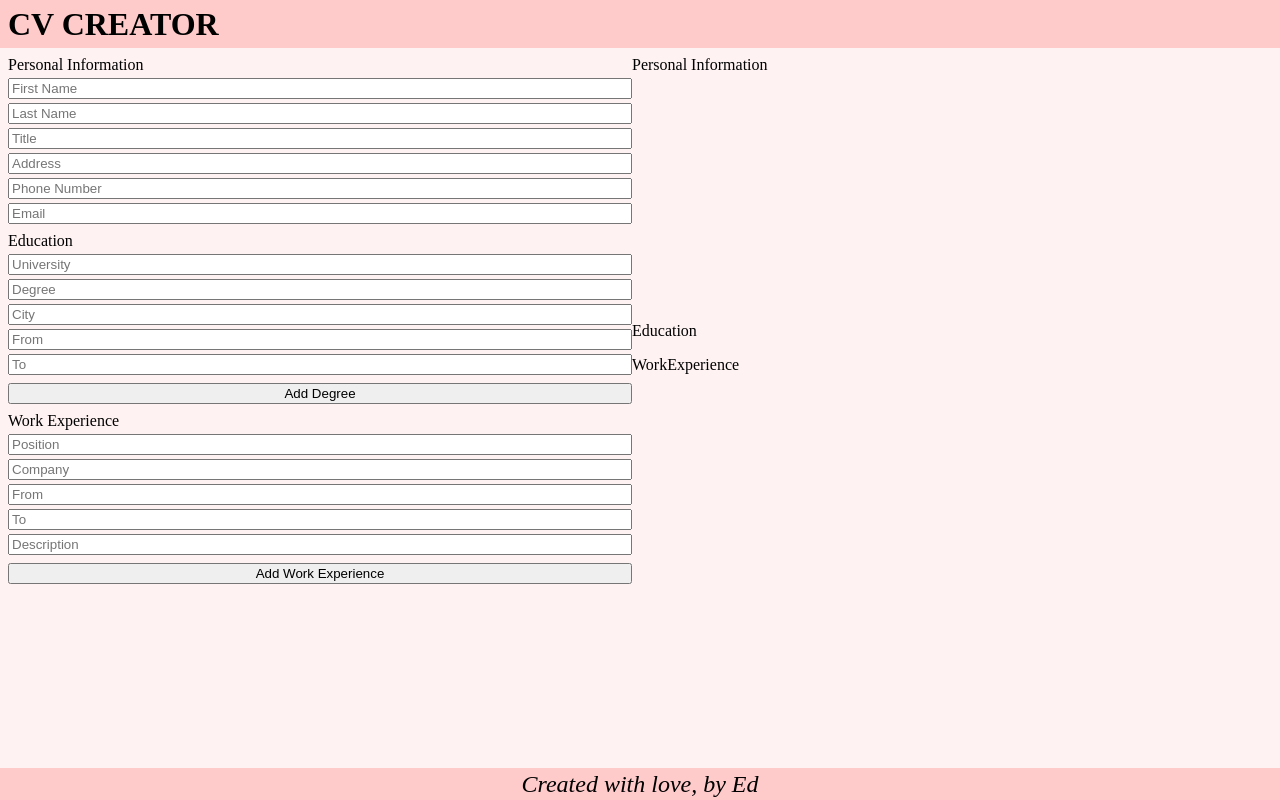
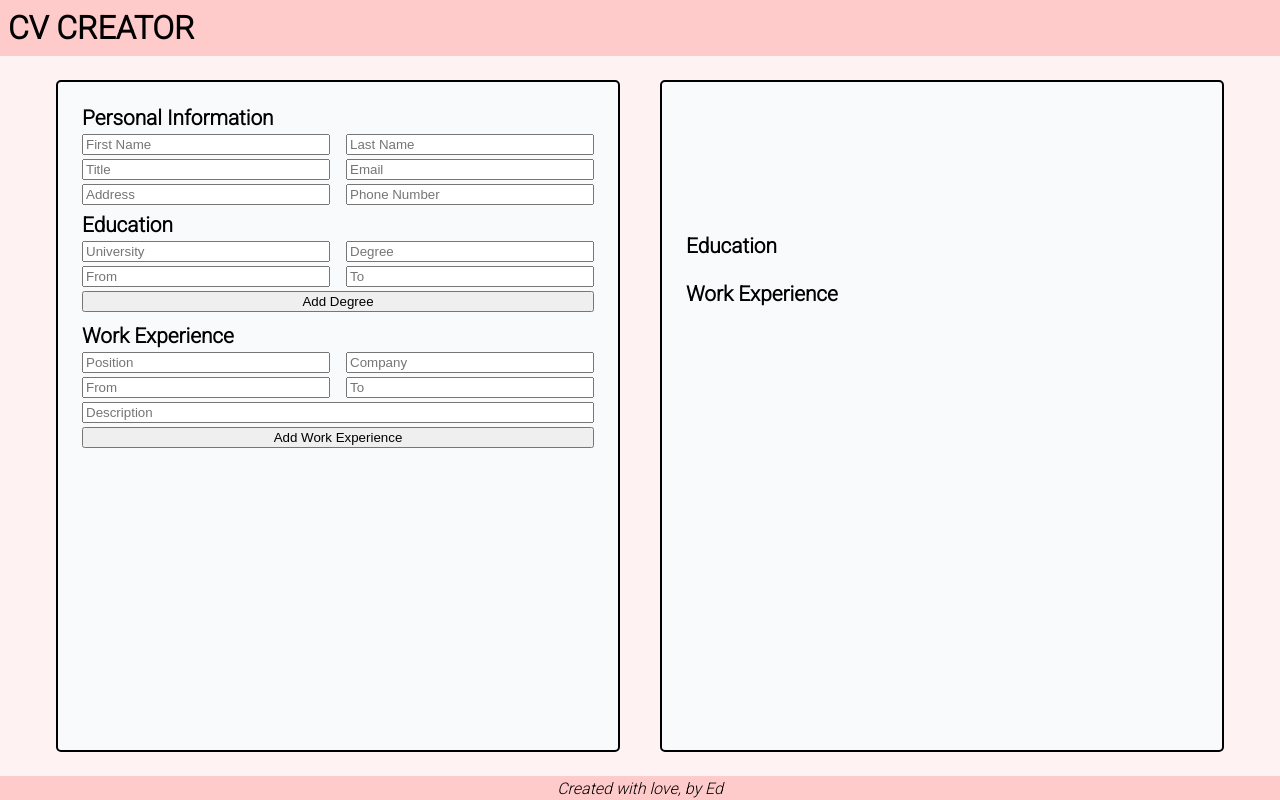
Before and after one commit to edouardblais/cv-project, a React (Create React App) app: page / in a window 1280 px wide. Built offline with nearby package versions, Linux system fonts and the light colour scheme.

Commit message:
pursued styling

```diff
--- a/public/index.html
+++ b/public/index.html
@@ -3,6 +3,9 @@
   <head>
     <meta charset="utf-8" />
     <link rel="icon" href="%PUBLIC_URL%/favicon.ico" />
+    <link rel="preconnect" href="https://fonts.googleapis.com">
+    <link rel="preconnect" href="https://fonts.gstatic.com" crossorigin>
+    <link href="https://fonts.googleapis.com/css2?family=Roboto:wght@300&display=swap" rel="stylesheet">
     <meta name="viewport" content="width=device-width, initial-scale=1" />
     <meta name="theme-color" content="#000000" />
     <meta
--- a/src/components/CVform/Education.js
+++ b/src/components/CVform/Education.js
@@ -15,19 +15,22 @@ class Education extends Component {
             <div style={styles.formsection}>
                 <SectionTitle name='Education'></SectionTitle>
                     <form  style={styles.formsection}>
-                        <InputWrapper placeholder='University' type='text' name='university' value={this.props.data.university} onChange={(e) => this.props.inputEducationChange(e)}/>
-                        <InputWrapper placeholder='Degree' type='text' name='degree' value={this.props.data.degree} onChange={(e) => this.props.inputEducationChange(e)}/>
-                        <InputWrapper placeholder='City' type='text' name='city' value={this.props.data.city} onChange={(e) => this.props.inputEducationChange(e)}/>
-                        <InputWrapper placeholder='From' type='text' name='educationfrom' value={this.props.data.educationfrom} onChange={(e) => this.props.inputEducationChange(e)}/>
-                        <InputWrapper placeholder='To' type='text' name='educationto' value={this.props.data.educationto} onChange={(e) => this.props.inputEducationChange(e)}/>
+                        <div style={styles.formsubsection}>
+                            <InputWrapper placeholder='University' type='text' name='university' value={this.props.data.university} onChange={(e) => this.props.inputEducationChange(e)}/>
+                            <InputWrapper placeholder='Degree' type='text' name='degree' value={this.props.data.degree} onChange={(e) => this.props.inputEducationChange(e)}/>
+                        </div>
+                        <div style={styles.formsubsection}>
+                            <InputWrapper placeholder='From' type='text' name='educationfrom' value={this.props.data.educationfrom} onChange={(e) => this.props.inputEducationChange(e)}/>
+                            <InputWrapper placeholder='To' type='text' name='educationto' value={this.props.data.educationto} onChange={(e) => this.props.inputEducationChange(e)}/>
+                        </div>
                     </form>
+                    <Button name='Add Degree' onClick={this.props.addDegree}></Button>
                     <div>
                         { this.props.data.education.map((element) => {
                             return (
                                         <div key={element.educationid}  style={styles.formsection}>
                                             <div>{element.university}</div>
                                             <div>{element.degree}</div>
-                                            <div>{element.city}</div>
                                             <div>{element.educationfrom}</div>
                                             <div>{element.educationto}</div>
                                             <button id={element.educationid} onClick={(e) => this.props.deleteDegree(e)}>Delete</button>
@@ -35,7 +38,6 @@ class Education extends Component {
                             )
                         })}
                     </div>
-                <Button name='Add Degree' onClick={this.props.addDegree}></Button>
             </div>
 
         )
--- a/src/components/CVform/PersonalInfo.js
+++ b/src/components/CVform/PersonalInfo.js
@@ -13,12 +13,18 @@ class PersonalInfo extends Component {
             <div style={styles.formsection}>
                 <SectionTitle name='Personal Information'></SectionTitle>
                     <form  style={styles.formsection}>
-                        <InputWrapper placeholder='First Name' type='text' name='firstname' defaultValue='' onChange={(e) => this.props.inputPersonalChange(e)}/>
-                        <InputWrapper placeholder='Last Name' type='text' name='lastname' defaultValue='' onChange={(e) => this.props.inputPersonalChange(e)}/>
-                        <InputWrapper placeholder='Title' type='text' name='title' defaultValue='' onChange={(e) => this.props.inputPersonalChange(e)}/>
-                        <InputWrapper placeholder='Address' type='text' name='address' defaultValue='' onChange={(e) => this.props.inputPersonalChange(e)}/>
-                        <InputWrapper placeholder='Phone Number' type='text' name='phonenumber' defaultValue='' onChange={(e) => this.props.inputPersonalChange(e)}/>
-                        <InputWrapper placeholder='Email' type='email' name='email' defaultValue='' onChange={(e) => this.props.inputPersonalChange(e)}/>
+                        <div style={styles.formsubsection}>
+                            <InputWrapper placeholder='First Name' type='text' name='firstname' defaultValue='' onChange={(e) => this.props.inputPersonalChange(e)}/>
+                            <InputWrapper placeholder='Last Name' type='text' name='lastname' defaultValue='' onChange={(e) => this.props.inputPersonalChange(e)}/>
+                        </div>
+                        <div style={styles.formsubsection}>
+                            <InputWrapper placeholder='Title' type='text' name='title' defaultValue='' onChange={(e) => this.props.inputPersonalChange(e)}/>
+                            <InputWrapper placeholder='Email' type='email' name='email' defaultValue='' onChange={(e) => this.props.inputPersonalChange(e)}/>
+                        </div>
+                        <div style={styles.formsubsection}>
+                            <InputWrapper placeholder='Address' type='text' name='address' defaultValue='' onChange={(e) => this.props.inputPersonalChange(e)}/>
+                            <InputWrapper placeholder='Phone Number' type='text' name='phonenumber' defaultValue='' onChange={(e) => this.props.inputPersonalChange(e)}/>
+                        </div>
                     </form>
             </div>
 
--- a/src/components/CVform/WorkExperience.js
+++ b/src/components/CVform/WorkExperience.js
@@ -14,12 +14,19 @@ class WorkExperience extends Component {
             <div style={styles.formsection}>
                 <SectionTitle name='Work Experience'></SectionTitle>
                     <form  style={styles.formsection}>
+                        <div style={styles.formsubsection}>
                             <InputWrapper placeholder='Position' type='text' name='position' value={this.props.data.position} onChange={(e) => this.props.inputWorkChange(e)}/>
                             <InputWrapper placeholder='Company' type='text' name='company' value={this.props.data.company} onChange={(e) => this.props.inputWorkChange(e)}/>
+                        </div>
+                        <div style={styles.formsubsection}>
                             <InputWrapper placeholder='From' type='text' name='workfrom' value={this.props.data.workfrom} onChange={(e) => this.props.inputWorkChange(e)}/>
                             <InputWrapper placeholder='To' type='text' name='workto' value={this.props.data.workto} onChange={(e) => this.props.inputWorkChange(e)}/>
+                        </div>
+                        <div style={styles.formsubsection}>
                             <InputWrapper placeholder='Description' type='text' name='description' value={this.props.data.description} onChange={(e) => this.props.inputWorkChange(e)}/>
+                        </div>
                     </form>
+                <Button name='Add Work Experience' onClick={this.props.addWorkExperience}></Button>
                 <div>
                         { this.props.data.workexperience.map((element) => {
                             return (
@@ -34,7 +41,6 @@ class WorkExperience extends Component {
                             )
                         })}
                 </div>
-                <Button name='Add Work Experience' onClick={this.props.addWorkExperience}></Button>
             </div>
 
         )
--- a/src/components/CVpreview/PreviewEducation.js
+++ b/src/components/CVpreview/PreviewEducation.js
@@ -9,17 +9,15 @@ class PreviewEducation extends Component {
 
     render() {
         return (
-            <div style={styles.cvform}>
+            <div style={styles.formsection}>
                 <SectionTitle name='Education'/>
                 <div>
                         { this.props.data.education.map((element) => {
                             return (
-                                        <div key={element.educationid} style={styles.cvform}>
-                                            <div>{element.university}</div>
-                                            <div>{element.degree}</div>
-                                            <div>{element.city}</div>
-                                            <div>{element.educationfrom}</div>
-                                            <div>{element.educationto}</div>
+                                        <div key={element.educationid} style={styles.previeweducationandwork}>
+                                            <div style={styles.previewsubtitle}>{element.university}</div>
+                                            <div style={styles.previewsubsubtitle}>{element.degree}</div>
+                                            <div style={styles.previewsubtitle}>{element.educationfrom} - {element.educationto}</div>
                                         </div>
                             )
                         })}
--- a/src/components/CVpreview/PreviewPersonalInfo.js
+++ b/src/components/CVpreview/PreviewPersonalInfo.js
@@ -1,5 +1,4 @@
 import React, { Component } from 'react'
-import SectionTitle from '../Tools/SectionTitle'
 import {styles} from '../../styles/style'
 
 class PreviewPersonalInfo extends Component {
@@ -9,18 +8,13 @@ class PreviewPersonalInfo extends Component {
 
     render() {
         return (
-            <div style={styles.cvform}>
-                <SectionTitle name='Personal Information'/>
-                <div style={styles.cvform}>
-                    <p>{this.props.data.firstname}</p>
-                    <p>{this.props.data.lastname}</p>
-                    <p>{this.props.data.title}</p>
-                    <p>{this.props.data.address}</p>
-                    <p>{this.props.data.phonenumber}</p>
-                    <p>{this.props.data.email}</p>
+                <div style={styles.previewpersonalinfo}>
+                    <div style={styles.previewname}>{this.props.data.firstname} {this.props.data.lastname}</div>
+                    <div style={styles.previewtitle}>{this.props.data.title}</div>
+                    <div>{this.props.data.address}</div>
+                    <div>{this.props.data.phonenumber}</div>
+                    <div>{this.props.data.email}</div>
                 </div>
-            </div>
-
         )
     }
 }
--- a/src/components/CVpreview/PreviewWorkExperience.js
+++ b/src/components/CVpreview/PreviewWorkExperience.js
@@ -9,16 +9,23 @@ class PreviewWorkExperience extends Component {
 
     render() {
         return (
-            <div style={styles.cvform}>
-                <SectionTitle name='WorkExperience'/>
+            <div style={styles.formsection}>
+                <SectionTitle name='Work Experience'/>
                 <div>
                         { this.props.data.workexperience.map((element) => {
                             return (
-                                        <div key={element.workid} style={styles.cvform}>
-                                            <div>{element.position}</div>
-                                            <div>{element.company}</div>
-                                            <div>{element.workfrom}</div>
-                                            <div>{element.workto}</div>
+                                        <div key={element.workid} style={styles.previeweducationandwork}>
+                                            <div style={styles.previewsubsection}>
+                                                <div>
+                                                    <div style={styles.previewsubtitle}>{element.workfrom} - {element.workto}</div>
+                                                </div>
+                                                <div>
+                                                    <div style={styles.previewsubtitle}>{element.position}</div>
+                                                    <div style={styles.previewsubsubtitle}>{element.company}</div>
+                                                </div>
+                                                <div></div>
+                                                <div></div>
+                                            </div>
                                             <div>{element.description}</div>
                                         </div>
                             )
--- a/src/components/Main.js
+++ b/src/components/Main.js
@@ -27,7 +27,6 @@ class Main extends Component {
 
             university:'',
             degree:'',
-            city:'',
             educationfrom:'',
             educationto:'',
             educationid:uniqid(),
@@ -99,7 +98,6 @@ class Main extends Component {
             degree: this.state.degree,
             educationfrom: this.state.educationfrom,
             educationto: this.state.educationto,
-            city: this.state.city,
             educationid: this.state.educationid,
         }
         this.setState({
@@ -108,7 +106,6 @@ class Main extends Component {
         this.setState({
             university:'',
             degree:'',
-            city:'',
             educationfrom:'',
             educationto:'',
             educationid:uniqid(),
--- a/src/components/Tools/InputWrapper.js
+++ b/src/components/Tools/InputWrapper.js
@@ -1,4 +1,5 @@
 import React, { Component } from 'react'
+import {styles} from '../../styles/style'
 
 class InputWrapper extends Component {
     constructor(props) {
@@ -7,7 +8,7 @@ class InputWrapper extends Component {
 
     render() {
         return (
-            <input name={this.props.name} type={this.props.type} placeholder={this.props.placeholder} value={this.props.value} onChange={(e) => this.props.onChange(e)}/>
+            <input style={styles.forminput} name={this.props.name} type={this.props.type} placeholder={this.props.placeholder} value={this.props.value} onChange={(e) => this.props.onChange(e)}/>
         )
     }
 }
--- a/src/components/Tools/SectionTitle.js
+++ b/src/components/Tools/SectionTitle.js
@@ -1,4 +1,5 @@
 import React, { Component } from 'react'
+import {styles} from '../../styles/style'
 
 class SectionTitle extends Component {
     constructor(props) {
@@ -7,7 +8,7 @@ class SectionTitle extends Component {
 
     render() {
         return (
-            <div>{this.props.name}</div>
+            <div style={styles.previewtitle}>{this.props.name}</div>
         )
     }
 }
--- a/src/styles/style.js
+++ b/src/styles/style.js
@@ -7,23 +7,25 @@ const general = {
     fontSize:'1rem',
     boxSizing:'border-box',
     margin:'-8px',
-    padding:'0'
+    padding:'0',
+    fontFamily:'Roboto, sans-serif',
 }
 
 const main = {
     flex:'1',
     display:'flex',
     flexDirection:'row',
-    padding:'1vh',
+    padding:'3vh',
     backgroundColor:'#fef2f2',
-    height:'90vh',
+    justifyContent:'center',
+    gap: '5vh',
 
 }
 
 const header = {
     paddingLeft: '1vh',
     backgroundColor:'#fecaca',
-    height:'6vh',
+    height:'7vh',
     display:'flex',
     justifyContent:'flexStart',
     alignItems:'center',
@@ -33,8 +35,7 @@ const footer = {
     textAlign:'center',
     fontStyle:'italic',
     backgroundColor:'#fecaca',
-    height:'4vh',
-    fontSize:'1.5rem',
+    height:'3vh',
     justifyContent:'center',
     display:'flex',
     alignItems:'center',
@@ -44,13 +45,68 @@ const cvform = {
     display:'flex',
     flexDirection:'column',
     gap:'1vh',
-    width:'50vw',
+    width:'40vw',
+    padding:'3vh',
+    border:'2px solid black',
+    borderRadius: '5px',
+    backgroundColor:'#f8fafc',
 }
 
 const formsection = {
     display:'flex',
     flexDirection:'column',
     gap:'.5vh',
+    minHeight:'5vh',
+}
+
+const previewpersonalinfo = {
+    display:'flex',
+    flexDirection:'column',
+    gap:'.5vh',
+    fontSize:'1rem',
+    alignItems:'center',
+    maxHeight:'15vh',
+    minHeight:'15vh',
+}
+
+const previewname = {
+    fontSize:'2rem',
+    fontWeight:'700',
+}
+
+const previewtitle = {
+    fontSize:'1.3rem',
+    fontWeight:'bold',
+}
+
+const previewsubtitle = {
+    fontWeight:'bold',
+}
+
+const previewsubsubtitle = {
+    fontStyle:'italic',
+}
+
+const previeweducationandwork = {
+    display:'flex',
+    flexDirection:'column',
+    gap:'.2vh',
+}
+
+const previewsubsection = {
+    display:'flex',
+    flexDirection:'row',
+    justifyContent:'space-between',
+}
+
+const formsubsection = {
+    display:'flex',
+    flexDirection:'row',
+    gap:'2vh',
+}
+
+const forminput = {
+    flex:'1',
 }
 
 const styles = {
@@ -60,6 +116,15 @@ const styles = {
     header:header,
     cvform:cvform,
     formsection:formsection,
+    previewpersonalinfo:previewpersonalinfo,
+    previewname:previewname,
+    previewtitle:previewtitle,
+    previewsubtitle:previewsubtitle,
+    previewsubsubtitle:previewsubsubtitle,
+    previeweducationandwork:previeweducationandwork,
+    previewsubsection:previewsubsection,
+    formsubsection:formsubsection,
+    forminput:forminput,
 }
 
 export {styles}
```
Lines whose indentation alone changed are shown as unchanged.
